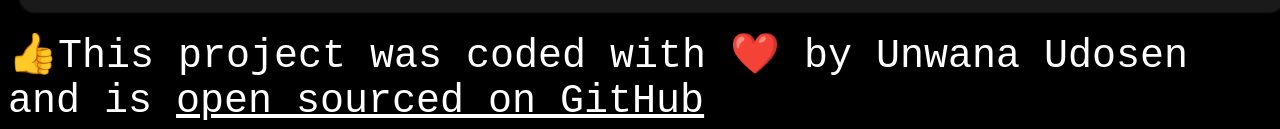
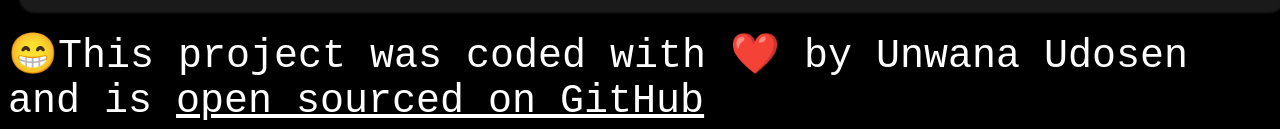
Before and after one commit to topdollar50/World-clock-, a plain HTML site: page index.html in a window 1280 px wide. Shown: the part 1042-1171 px from the top of the page. Drawn offline with nearby package versions, Linux system fonts and the light colour scheme; a script that the page names is missing.

Commit message:
Update index.html

```diff
--- a/index.html
+++ b/index.html
@@ -39,7 +39,7 @@
        </div>
        </div>
     <footer>
-      👍This project was coded with ❤️ by Unwana Udosen and is
+      😁This project was coded with ❤️ by Unwana Udosen and is
       <a href="https://github.com/topdollar50/World-clock-" target="_blank">
         open sourced on GitHub</a
       >
```
